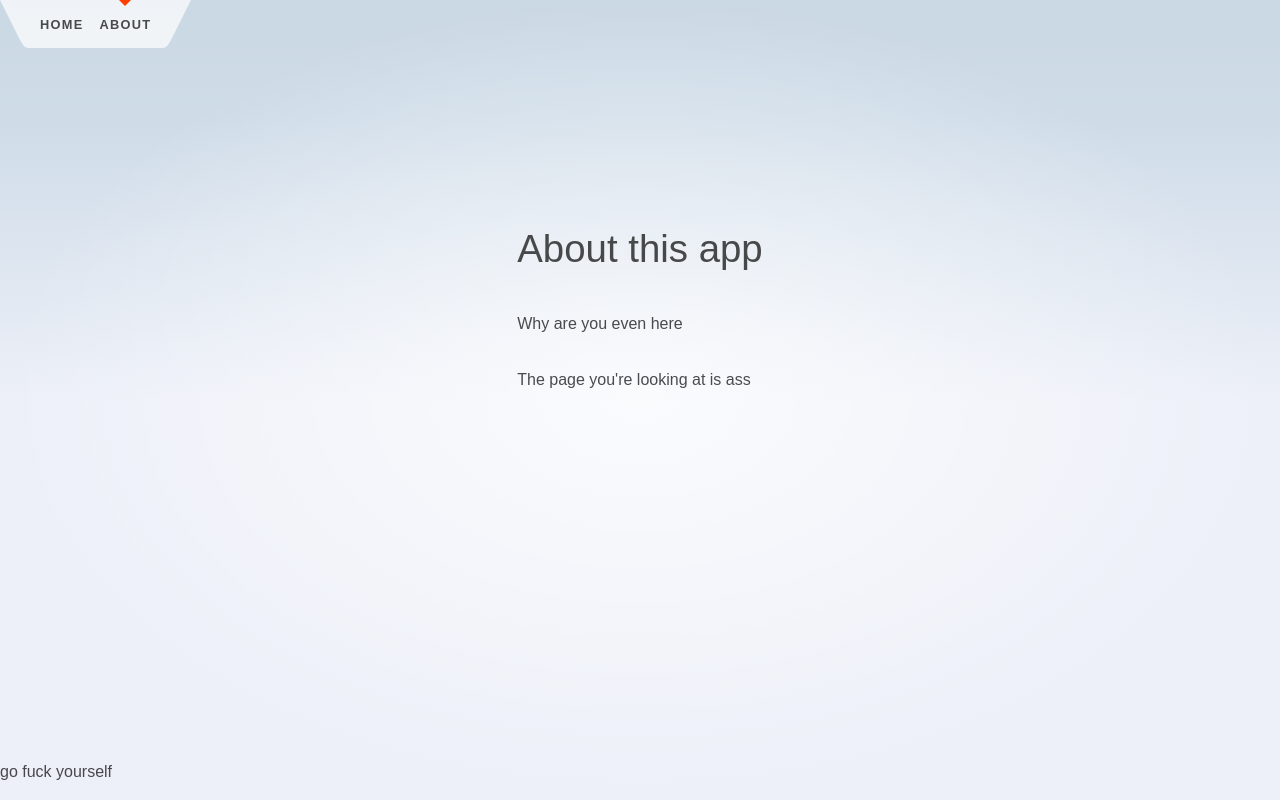
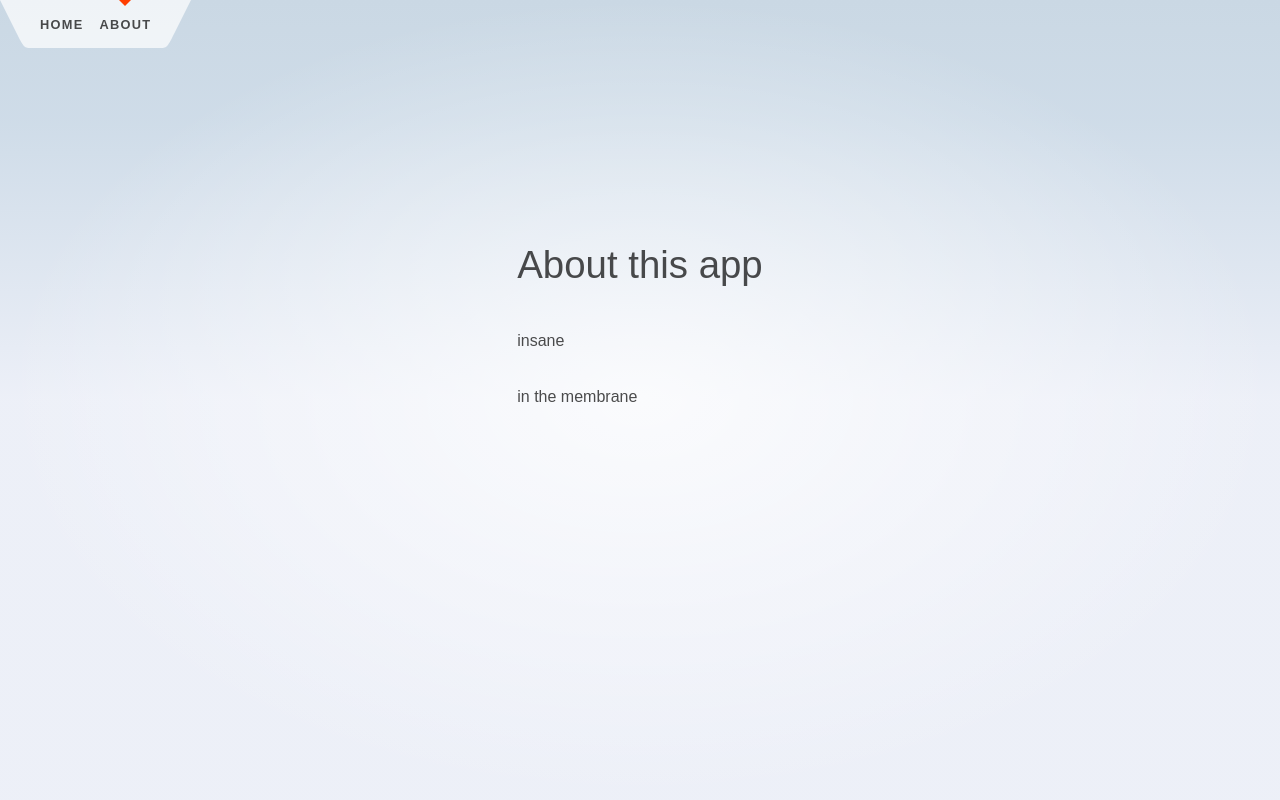
Before and after one commit to tomyrseth/loktet, a SvelteKit app: page /about in a window 1280 px wide. Built offline with nearby package versions, Linux system fonts and the light colour scheme.

Commit message:
base routing

```diff
--- a/src/routes/+layout.svelte
+++ b/src/routes/+layout.svelte
@@ -9,10 +9,6 @@
 	<main>
 		<slot />
 	</main>
-
-	<footer>
-		<p>go fuck yourself</p>
-	</footer>
 </div>
 
 <style>
--- a/src/routes/+page.svelte
+++ b/src/routes/+page.svelte
@@ -8,7 +8,7 @@
 
 <section>
 	<h1>
-		this is your trash app
+		this is your godlike app
 	</h1>
 </section>
 
--- a/src/routes/about/+page.svelte
+++ b/src/routes/about/+page.svelte
@@ -7,10 +7,10 @@
 	<h1>About this app</h1>
 
 	<p>
-		Why are you even here
+		insane
 	</p>
 
 	<p>
-		The page you're looking at is ass
+		in the membrane
 	</p>
 </div>
```
